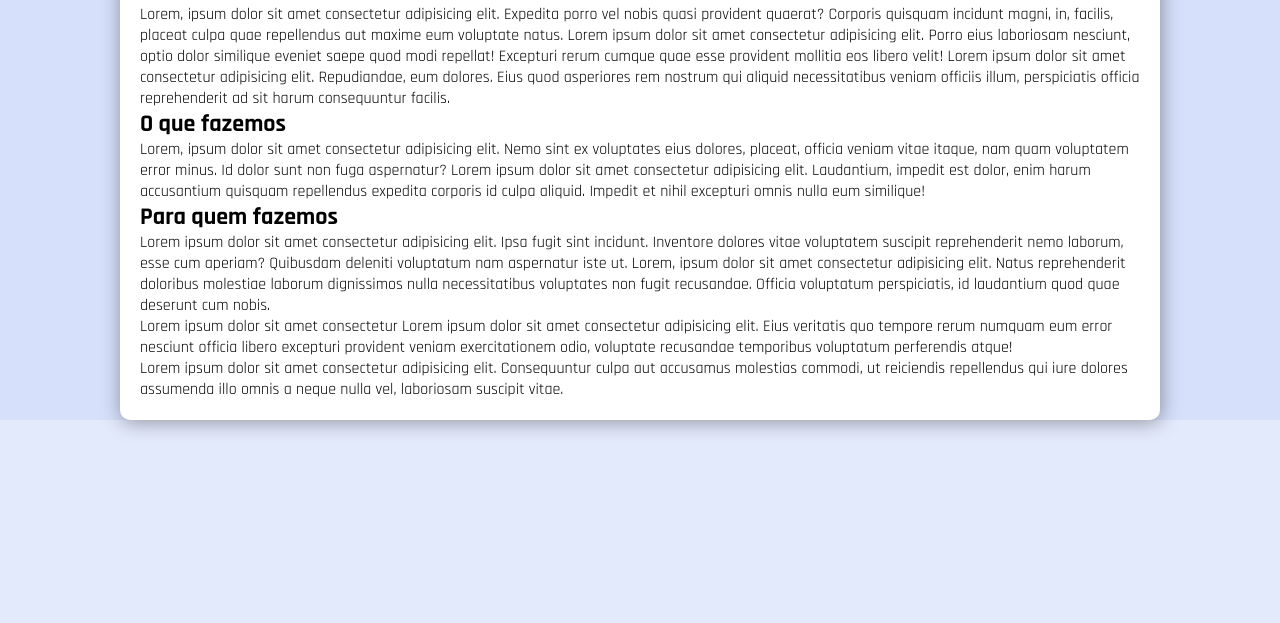
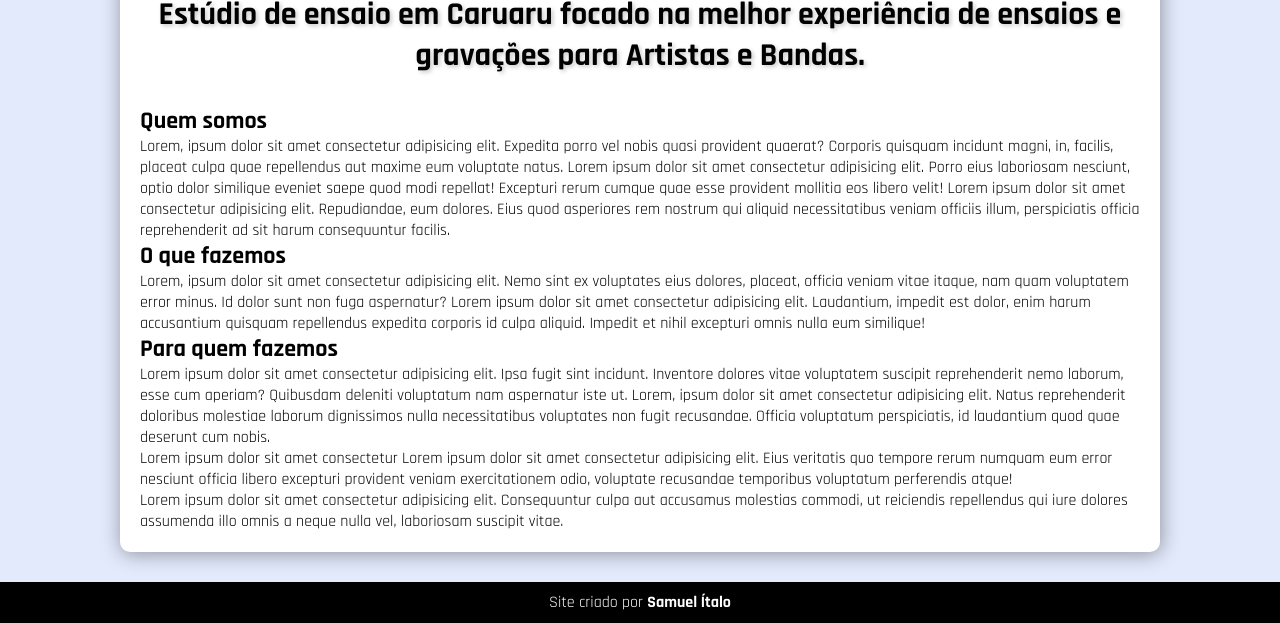
Before and after one commit to SamuelItalo/projeto-overtone, a plain HTML site: page index.html in a window 1280 px wide. Shown: the part 908-1531 px from the top of the page. Before the commit the page ends 1358 px from the top, so only its background shows below. Drawn offline with Linux system fonts and the light colour scheme.

Commit message:
criei pag enredeço

```diff
--- a/index.html
+++ b/index.html
@@ -16,16 +16,19 @@
             </picture>
         </div>
         <nav class="cabeca">
-            <a href="#">Home</a>
+            <a href="">Home</a>
             <a href="#">Nossa Historia</a>
             <a href="#"> Artistas</a>
             <a href="#">Agendamento</a>
+            <a href="endereco.html">Endereço</a>
             <a href="#">Login</a>
         </nav>
     </header>
 
 
     <main class="container">
+        <h1>Estúdio de ensaio em Caruaru focado na melhor experiência de ensaios e gravações para Artistas e Bandas.</h1>
+
         <h2>Quem somos</h2>
         <p>Lorem, ipsum dolor sit amet consectetur adipisicing elit. Expedita porro vel nobis quasi provident quaerat? Corporis quisquam incidunt magni, in, facilis, placeat culpa quae repellendus aut maxime eum voluptate natus. Lorem ipsum dolor sit amet consectetur adipisicing elit. Porro eius laboriosam nesciunt, optio dolor similique eveniet saepe quod modi repellat! Excepturi rerum cumque quae esse provident mollitia eos libero velit! Lorem ipsum dolor sit amet consectetur adipisicing elit. Repudiandae, eum dolores. Eius quod asperiores rem nostrum qui aliquid necessitatibus veniam officiis illum, perspiciatis officia reprehenderit ad sit harum consequuntur facilis.</p>
         <h2>O que fazemos</h2>
@@ -36,6 +39,9 @@
         <p>Lorem ipsum dolor sit amet consectetur adipisicing elit. Consequuntur culpa aut accusamus molestias commodi, ut reiciendis repellendus qui iure dolores assumenda illo omnis a neque nulla vel, laboriosam suscipit vitae.</p>
     </main>
 
+    <footer>
+        <p>Site criado por <strong><a href="https://github.com/SamuelItalo" target="_blank">Samuel Ítalo</a></strong></p>
+    </footer>
 
 </body>
 </html>
--- a/style.css
+++ b/style.css
@@ -8,11 +8,14 @@
 }
 
  html, body {
-    min-height: 100vh;
+    height: 100vh;
     font-family: 'Rajdhani', sans-serif;
     background-color: rgba(203, 216, 250, 0.534);
 }
-
+body::-webkit-scrollbar {
+    width: 0px;
+    height: 0px;
+}
 /*-------------------------------------------*/
 
 header {
@@ -34,6 +37,7 @@ header > div.imagem {
     -webkit-transition: width 1s, height 1s, background-color 1s, -webkit-transform 1s;
     transition: width 1s, height 1s, background-color 1s, transform 1s;
 }
+
 header a {
     font-weight: normal;
     font-size: 1.1em;
@@ -42,7 +46,7 @@ header a {
     padding: 7px;
 }
 header a:hover {
-    color: rgb(204, 174, 243);
+    color: rgb(199, 225, 250);
     text-shadow: 0px -1px 3px rgb(0, 0, 0);
     transition: 0.2s;
 }
@@ -53,9 +57,31 @@ main {
     min-width: 100px;
     max-width: 1000px;
     margin: auto;
-    margin-bottom: 30px;
     padding: 20px;
+    padding-bottom: 20px;
     background-color: white;
     border-radius: 0px 0px 10px 10px;
     box-shadow: 1px 2px 20px 0px rgba(0, 0, 0, 0.377);;
 }
+main > h1 {
+    text-align: center;
+    padding-top: 20px;
+    padding-bottom: 30px;
+    text-shadow: 2px 2px 4px rgba(0, 0, 0, 0.219);
+}
+
+footer {
+    text-align: center;
+    color: white;
+    background-color: black;
+    padding: 10px;
+    margin-top: 30px;
+}
+footer a {
+    color: white;
+    text-decoration: none;
+}
+footer a:hover {
+    color: rgb(158, 208, 255);
+    transition: 0.3s;
+}
```
Also changed, not shown: endereco.html (added, +50 -0 lines). Lines whose indentation alone changed are shown as unchanged.
